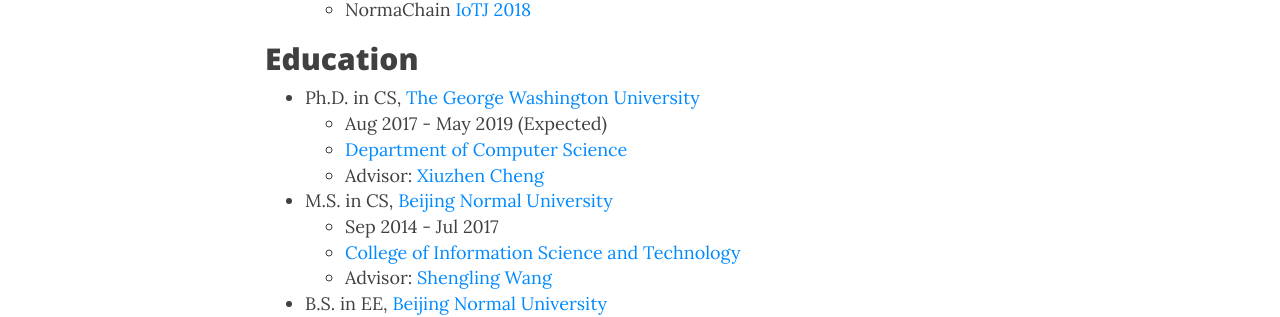
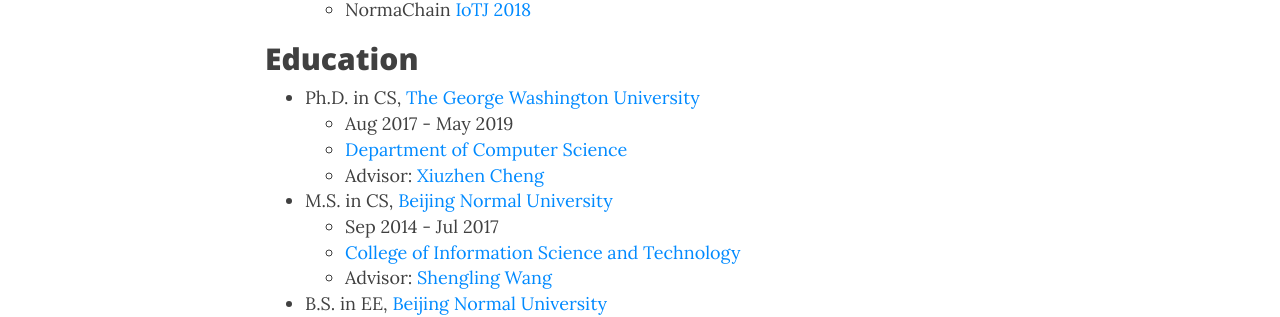
Before and after one commit to qinhu2010/qinhu2010.github.io, a Jekyll site: the page built from CV_old.md, in a window 1280 px wide and 900 px high, scrolled down 544 px. Shown: the part 148-465 px from the top of the window. Built offline with Jekyll 4.4.1, drawn with Linux system fonts in a browser that asks for light colours; nearby versions of some CDN libraries.

Commit message:
Update and rename CV.md to CV_old.md

```diff
--- a/CV.md
+++ b/CV_old.md
@@ -22,7 +22,7 @@
 ## Education
 
 - Ph.D. in CS, [The George Washington University](https://www.gwu.edu/)
-	* Aug 2017 - May 2019 (Expected)
+	* Aug 2017 - May 2019
 	* [Department of Computer Science](https://www.cs.seas.gwu.edu/)
 	* Advisor: [Xiuzhen Cheng](https://www2.seas.gwu.edu/~cheng/)
 - M.S. in CS, [Beijing Normal University](https://english.bnu.edu.cn/)
```
